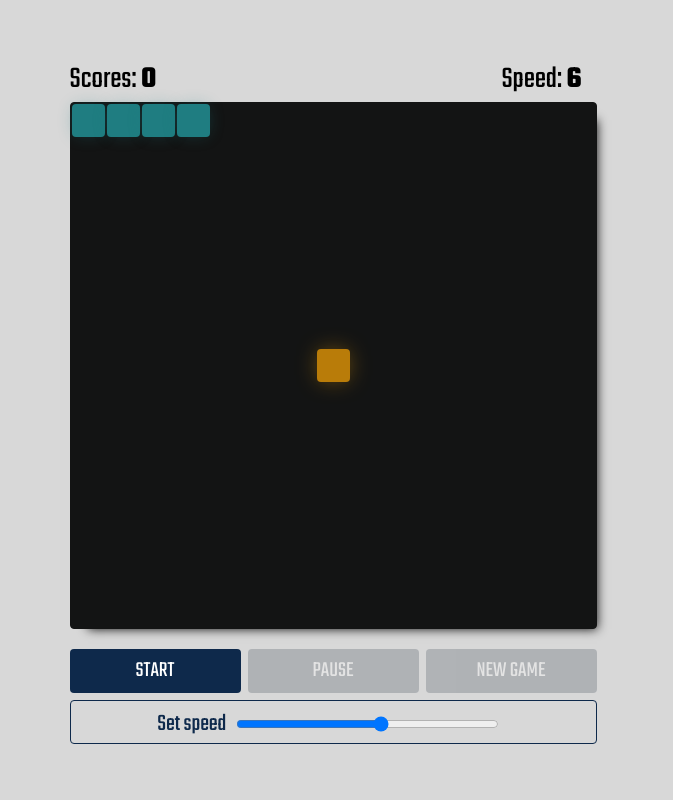
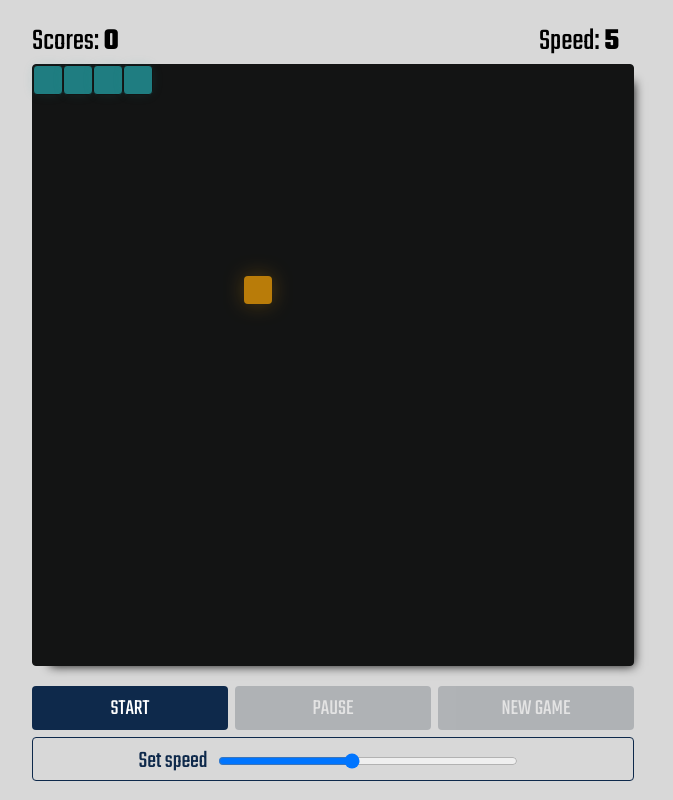
Before and after one commit to GrzegorzWirtek/snake-game, a plain HTML site: page index.html in a window 1280 px wide. Shown: the whole page, without its empty margins (307-980 px from the left). Drawn offline with Linux system fonts and the light colour scheme.

Commit message:
change board size and way to set number of items in js file

```diff
--- a/index.html
+++ b/index.html
@@ -23,7 +23,7 @@
     <button disabled id="new-game-btn" class="ui__new-game-btn">NEW GAME</button>
     <div class="ui__speed">
       <label for="speed" class="ui__speed-label">Set speed</label>
-      <input type="range" id="speed" name="speed" class="ui__speed-input" min="2" max="11">
+      <input type="range" id="speed" name="speed" class="ui__speed-input" min="4" max="13" value="8">
     </div>
   </div>
 
--- a/js/Game.mjs
+++ b/js/Game.mjs
@@ -11,7 +11,9 @@ const SPEED_INPUT_ID = 'speed';
 const SPEED_LABEL_CLASS = 'ui__speed';
 const SNAKE_CELL_CLASS = 'item';
 const DISABLE_CLASS = 'disable';
-const BOARD_NR_OF_CELLS = 15;
+const BOARD_NR_OF_CELLS = getComputedStyle(
+	document.documentElement,
+).getPropertyValue('--board-cells-nr');
 const INTITIAL_SNAKE_POSITION = [
 	{
 		x: 1,
@@ -51,6 +53,7 @@ class Game {
 	#scores;
 	#pause;
 	#speed;
+	#speedFactor;
 	#speedLabel;
 
 	constructor() {
@@ -65,6 +68,7 @@ class Game {
 		this.snakeSpeed = this.#info.speed;
 		this.#time = TIME;
 		this.#speed = this.#speedInput.value;
+		this.#speedFactor = this.#speedInput.min - 1;
 
 		document.addEventListener('keydown', (e) => this.#changeCurrentKey(e.key));
 		this.#startGameBtn.addEventListener('click', this.#startGame.bind(this));
@@ -151,7 +155,7 @@ class Game {
 
 	#changeSpeed(e) {
 		this.#speed = e.target.value;
-		this.#info.viewSpeedNumber(this.#speed - 1);
+		this.#info.viewSpeedNumber(this.#speed - this.#speedFactor);
 	}
 
 	#startGame() {
@@ -192,7 +196,7 @@ class Game {
 		this.#info.updateScores(this.#scores);
 		Snake.displaySnake(this.board, this.snakePosition, SNAKE_CELL_CLASS);
 		Food.displayFood(this.board, this.foodPosition, FOOD_CLASS);
-		this.#info.viewSpeedNumber(this.#speed - 1);
+		this.#info.viewSpeedNumber(this.#speed - this.#speedFactor);
 		this.#speedInput.disabled = false;
 		this.#speedLabel.classList.remove(DISABLE_CLASS);
 	}
--- a/style.css
+++ b/style.css
@@ -2,10 +2,9 @@
 
 :root {
   --main-margin: 20px;
-  --board-cells-nr: 15;
-  --border-color: grey;
+  --item-size: 30px;
+  --board-cells-nr: 20;
   --border-radius: 4px;
-  --item-size: 35px;
   --board-size: calc(var(--item-size) * var(--board-cells-nr) + 2px);
   --board-color: #131414;
   --item-color: #1f7d81;
@@ -81,15 +80,15 @@ body {
   grid-column-start: 1;
   grid-row-start: 1;
   background-color: var(--item-color);
-  border: 1px solid transparent;
+  border: 1px solid var(--board-color);
   border-radius: var(--border-radius);
   justify-self: center;
   align-self: center;
-  width: calc(var(--item-size) - 2px);
-  height: calc(var(--item-size) - 2px);
-  -webkit-box-shadow: 0px 0px 17px -4px rgba(31, 125, 129, 0.48);
-  -moz-box-shadow: 0px 0px 17px -4px rgba(31, 125, 129, 0.48);
-  box-shadow: 0px 0px 17px -4px rgba(31, 125, 129, 0.48);
+  width: var(--item-size);
+  height: var(--item-size);
+  -webkit-box-shadow: 0px 0px 13px -3px rgba(39, 155, 160, 0.21);
+  -moz-box-shadow: 0px 0px 13px -3px rgba(39, 155, 160, 0.21);
+  box-shadow: 0px 0px 13px -3px rgba(39, 155, 160, 0.21);
 }
 
 .food {
```
